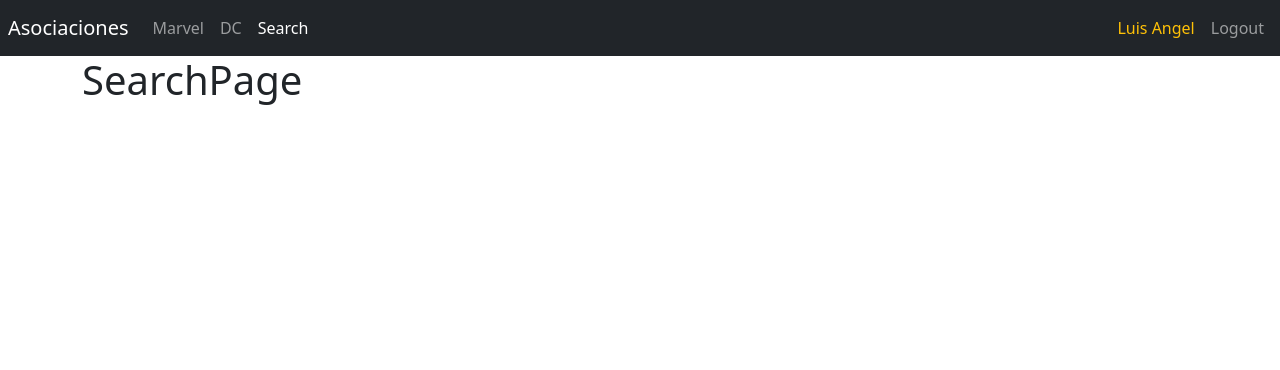
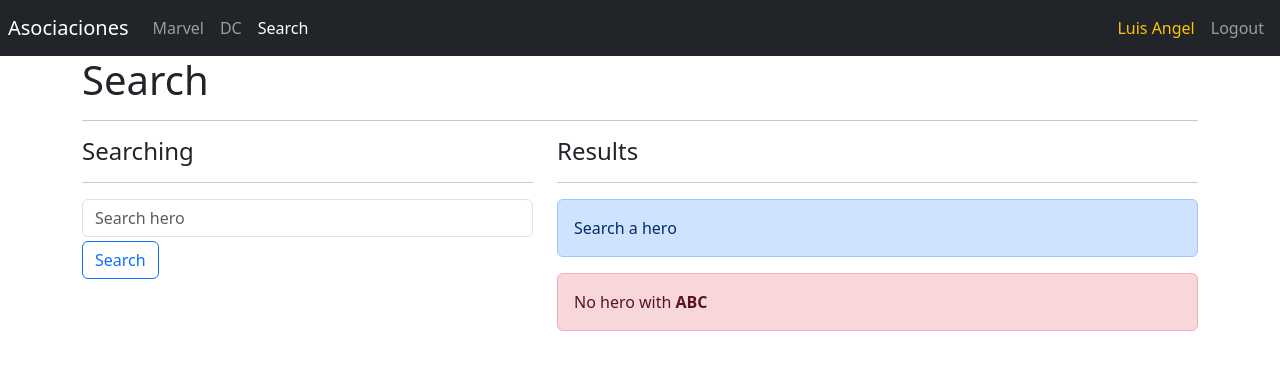
Before and after one commit to Curso-React-Js/07-heroes-spa, a React (Vite) app: page /search in a window 1280 px wide. Shown: the top 370 px of the page. Built offline with nearby package versions, Linux system fonts and the light colour scheme.

Commit message:
Diseño de componente de busqueda

```diff
--- a/src/heroes/pages/SearchPage.jsx
+++ b/src/heroes/pages/SearchPage.jsx
@@ -1,6 +1,46 @@
+import { HeroCard } from '../components';
 
 export const SearchPage = () => {
   return (
-    <h1>SearchPage</h1>
+    <>
+      <h1>Search</h1>
+      <hr />
+
+      <div className="row">
+        <div className="col-5">
+          <h4>Searching</h4>
+          <hr />
+
+          <form>
+            <input
+              type="text"
+              placeholder="Search hero"
+              className="form-control"
+              name="searchText"
+              autoComplete="off" />
+
+              <button
+                className="btn btn-outline-primary mt-1">Search</button>
+          </form>
+        </div>
+
+        <div className="col-7">
+          <h4>Results</h4>
+          <hr />
+
+          <div className="alert alert-primary">
+            Search a hero
+          </div>
+
+          <div className="alert alert-danger">
+            No hero with <b>ABC</b>
+          </div>
+
+          {/* <HeroCard /> */}
+
+        </div>
+      </div>
+
+    </>
   );
 }
```
